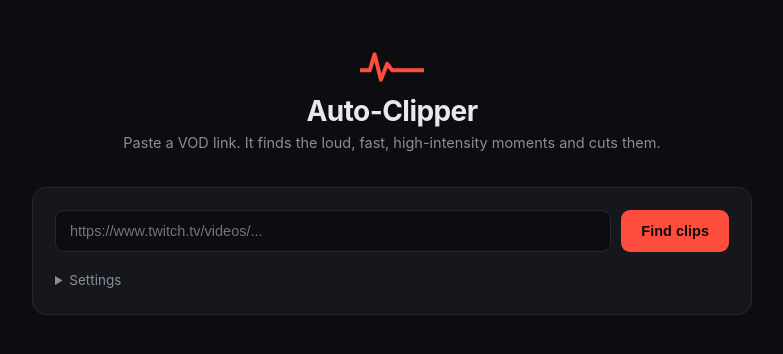
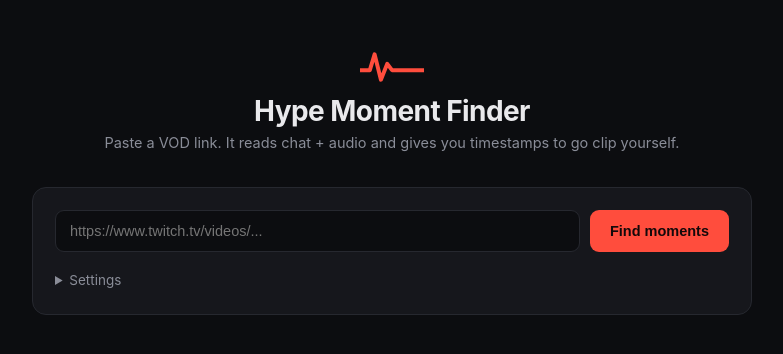
Before and after one commit to sans008/Sans-twitch-autoclipper-, a Flask app: page / in a window 1280 px wide. Shown: the top 354 px of the page, without its empty margins (248-1031 px from the left). Run offline with Flask 3, Linux system fonts and the light colour scheme.

Commit message:
Update index.html

```diff
--- a/templates/index.html
+++ b/templates/index.html
@@ -3,7 +3,7 @@
 <head>
 <meta charset="UTF-8">
 <meta name="viewport" content="width=device-width, initial-scale=1.0">
-<title>Auto-Clipper</title>
+<title>Hype Moment Finder</title>
 <link rel="stylesheet" href="{{ url_for('static', filename='style.css') }}">
 </head>
 <body>
@@ -12,14 +12,14 @@
       <div class="mark">
         <svg viewBox="0 0 40 24" class="mark-svg"><polyline points="0,14 6,14 9,4 13,20 17,10 20,14 40,14" /></svg>
       </div>
-      <h1>Auto-Clipper</h1>
-      <p class="sub">Paste a VOD link. It finds the loud, fast, high-intensity moments and cuts them.</p>
+      <h1>Hype Moment Finder</h1>
+      <p class="sub">Paste a VOD link. It reads chat + audio and gives you timestamps to go clip yourself.</p>
     </header>
 
     <section class="panel" id="input-panel">
       <div class="field-row">
         <input id="url" type="text" placeholder="https://www.twitch.tv/videos/..." autocomplete="off">
-        <button id="start-btn">Find clips</button>
+        <button id="start-btn">Find moments</button>
       </div>
       {% if needs_key %}
       <div class="field-row" style="margin-top:10px;">
@@ -31,25 +31,18 @@
         <summary>Settings</summary>
         <div class="settings-grid">
           <label>
-            Audio vs. motion weight
-            <input id="audio-weight" type="range" min="0" max="1" step="0.1" value="0.6">
-            <span class="hint" id="weight-hint">60% audio / 40% motion</span>
+            Audio vs. chat weight
+            <input id="audio-weight" type="range" min="0" max="1" step="0.1" value="0.5">
+            <span class="hint" id="weight-hint">50% audio / 50% chat</span>
           </label>
           <label>
-            Clip length (sec)
-            <input id="clip-length" type="number" min="10" max="90" value="30">
+            Window (sec)
+            <input id="window-sec" type="number" min="10" max="90" value="30">
+            <span class="hint">how much time around each moment</span>
           </label>
           <label>
-            Max clips
-            <input id="max-clips" type="number" min="1" max="40" value="15">
-          </label>
-          <label>
-            Target resolution
-            <select id="target-height">
-              <option value="2160">Up to 4K (source max)</option>
-              <option value="1440">Up to 2K/1440p</option>
-              <option value="1080" selected>1080p</option>
-            </select>
+            Max moments
+            <input id="max-moments" type="number" min="1" max="50" value="20">
           </label>
         </div>
       </details>
@@ -70,8 +63,8 @@
     </section>
 
     <section class="panel hidden" id="results-panel">
-      <h2 id="results-title">Clips</h2>
-      <div class="grid" id="results-grid"></div>
+      <h2 id="results-title">Hype Moments</h2>
+      <div class="moment-list" id="moment-list"></div>
     </section>
   </div>
 
```
